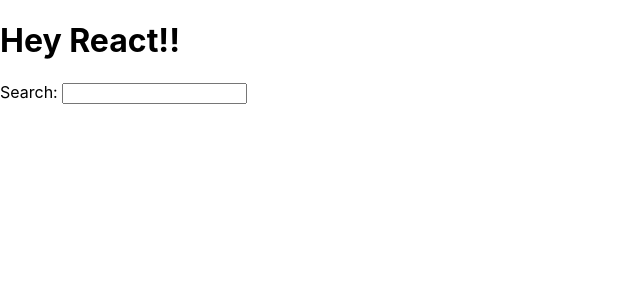
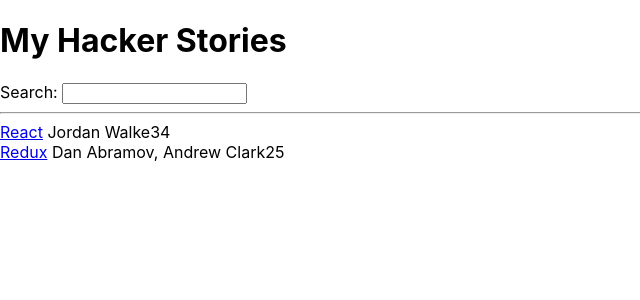
Before and after one commit to TheKetan2/road-to-react-2020, a React (Create React App) app: page / in a window 1280 px wide. Shown: the top 300 px of the page, without its empty margins (0-640 px from the left). Built offline with nearby package versions, Linux system fonts and the light colour scheme.

Commit message:
list rendering done

```diff
--- a/src/App.js
+++ b/src/App.js
@@ -1,21 +1,50 @@
 import React from "react";
 
-const welcome = {
-  greeting: "Hey",
-  title: "React",
-};
+const list = [
+  {
+    title: "React",
+    url: "https://reactjs.org/",
+    author: "Jordan Walke",
+    num_comments: 3,
+    points: 4,
+    objectID: 0,
+  },
+  {
+    title: "Redux",
+    url: "https://redux.js.org/",
+    author: "Dan Abramov, Andrew Clark",
+    num_comments: 2,
+    points: 5,
+    objectID: 1,
+  },
+];
 
 function getTitle(title) {
   return title;
- }
+}
 function App() {
   // const title = "React";
 
-  return (<div>
-    <h1>{welcome.greeting} {getTitle("React!!")} </h1>
-    <label htmlFor="search">Search: </label>
-    <input id="search" type="text"/>
-  </div>);
+  return (
+    <div>
+      <h1>My Hacker Stories</h1>
+      <label htmlFor="search">Search: </label>
+      <input id="search" type="text" />
+      <hr />
+      {list.map(function (item) {
+        return (
+          <div key={item.objectID}>
+            <span>
+              <a href={item.url}>{item.title}</a>
+            </span>
+            <span> {item.author}</span>
+            <span>{item.num_comments}</span>
+            <span>{item.points}</span>
+          </div>
+        );
+      })}
+    </div>
+  );
 }
 
 export default App;
```
